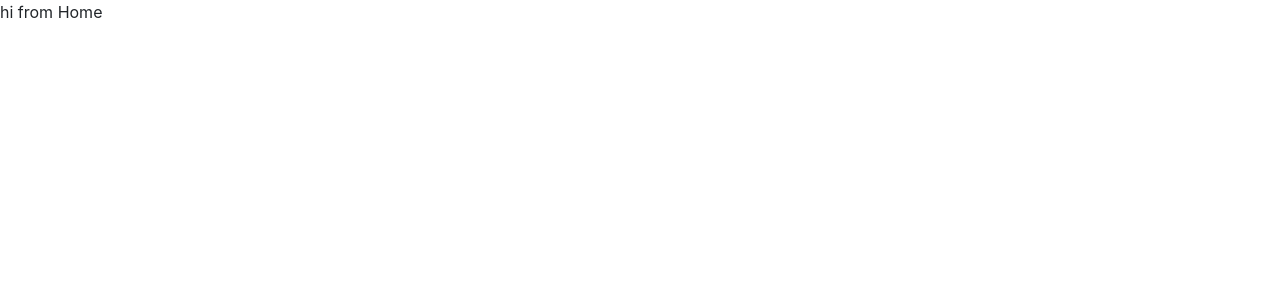
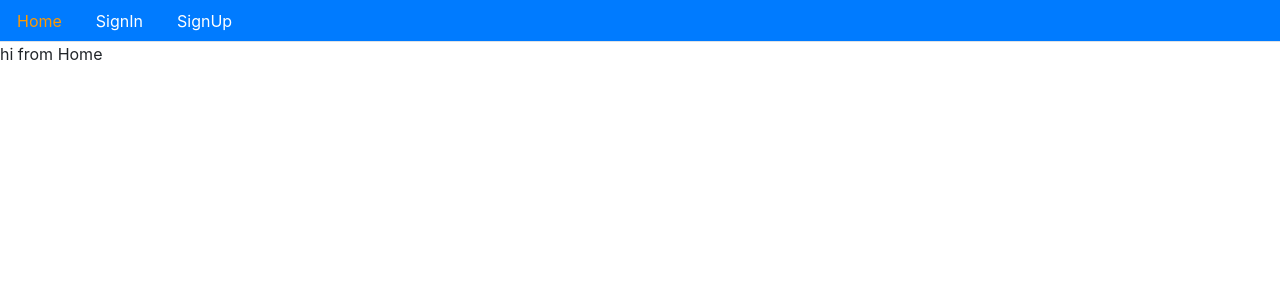
Before and after one commit to SudhirDeshwal/Project_mern_stack_frontend, a React (Create React App) app: page / in a window 1280 px wide. Shown: the top 300 px of the page. Built offline with nearby package versions, Linux system fonts and the light colour scheme.

Commit message:
menu added

```diff
--- /dev/null
+++ b/src/core/menu.js
@@ -0,0 +1,47 @@
+import React from 'react';
+import {Link ,withRouter} from 'react-router-dom'
+
+
+const isActive = (history , path) => {
+
+    if(history.location.pathname === path) {
+
+        return {color: "#ff9900"}
+    }
+    else {
+        return {color:"#ffffff"}
+    }
+}
+
+const Menu = (props) =>
+(
+
+<div>
+<ul className="nav nav-tabs bg-primary">
+
+<li className="nav-item">
+<Link
+className="nav-link"
+style={isActive(props.history,'/')}
+to="/">Home</Link>
+</li>
+
+<li className="nav-item">
+<Link className="nav-link"
+style={isActive(props.history,'/signin')}
+to="/signin">SignIn</Link>
+</li>
+
+<li className="nav-item">
+<Link className="nav-link"
+style={isActive(props.history,'/signup')}
+to="/signup">SignUp</Link>
+</li>
+</ul>
+</div>
+
+)
+
+
+
+export default withRouter(Menu);
--- a/src/user/Routes.js
+++ b/src/user/Routes.js
@@ -3,6 +3,7 @@ import{BrowserRouter, Switch, Route} from 'react-router-dom'
 import Signin from './Signin'
 import Signup from './Signup'
 import Home from '../core/Home'
+import Menu from '../core/menu'
 
 
 
@@ -11,6 +12,7 @@ const Routes = () => {
     return (
 
     <BrowserRouter>
+    <Menu/>
        <Switch>
           <Route path="/Signin" exact component={Signin}></Route>
           <Route path="/Signup" exact component={Signup}></Route>
```
